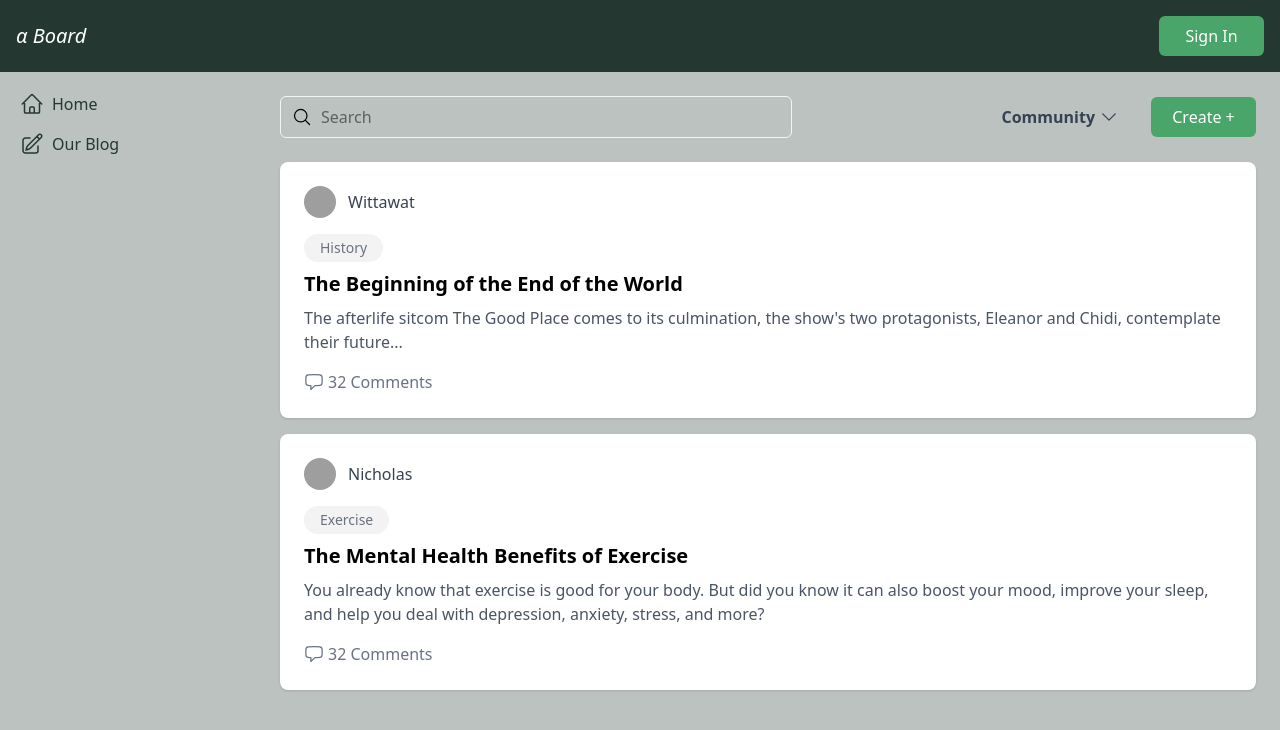
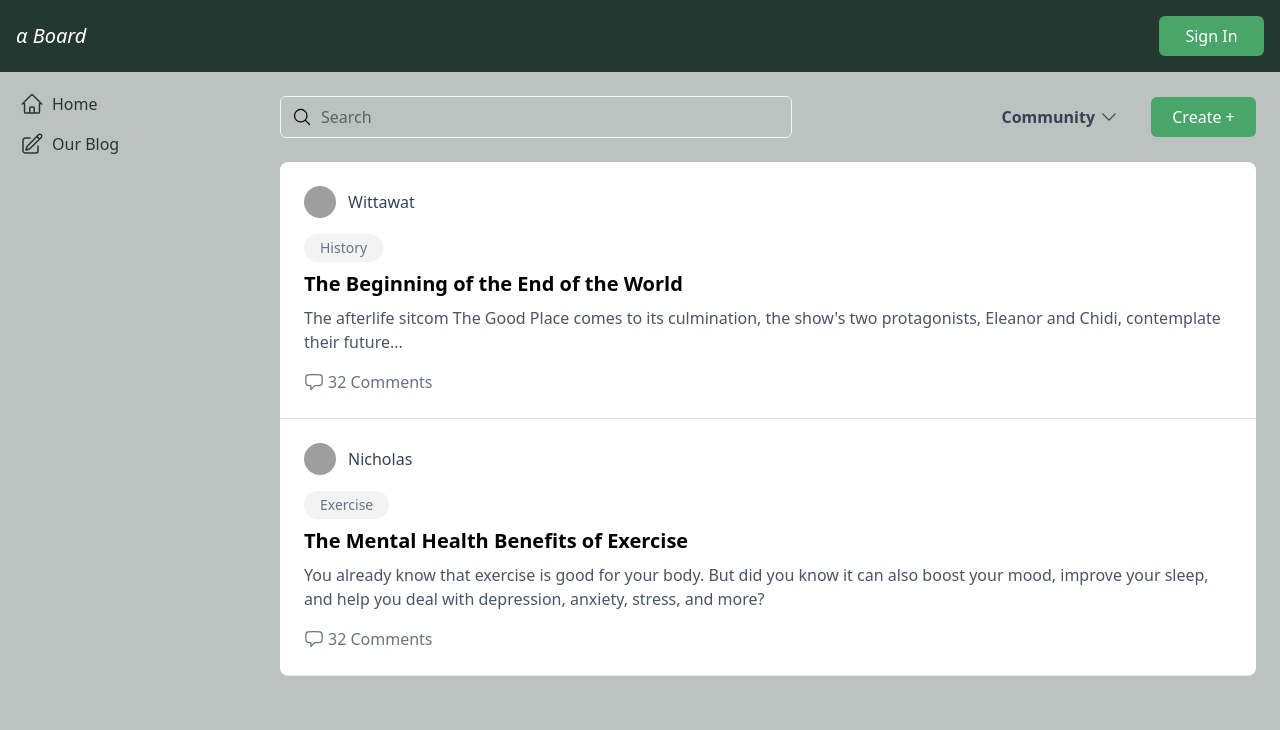
Before and after one commit to bossmiiz/web-board, a Next.js app in the folder frontend/: page / in a window 1280 px wide. Shown: the top 730 px of the page. Built offline with nearby package versions, Linux system fonts and the light colour scheme; grey boxes are pictures that could not be loaded.

Commit message:
Style : update style for blog card to support more post

```diff
--- a/frontend/src/components/BlogCard.tsx
+++ b/frontend/src/components/BlogCard.tsx
@@ -1,25 +1,39 @@
 import Image from "next/image";
+import Link from "next/link";
 import { ChatBubbleLeftIcon } from "@heroicons/react/24/outline";
 
 interface BlogCardProps {
+  id: string;
   title: string;
   excerpt: string;
   author: string;
   category: string;
   commentCount: number;
   authorImage: string;
+  isFirst?: boolean;
+  isLast?: boolean;
 }
 
 const BlogCard = ({
+  id,
   title,
   excerpt,
   author,
   category,
   commentCount,
   authorImage,
+  isFirst = false,
+  isLast = false,
 }: BlogCardProps) => {
+  const getRoundedClasses = () => {
+    if (isFirst) return 'rounded-t-lg';
+    if (isLast) return 'rounded-b-lg';
+    return '';
+  };
+
   return (
-    <div className="bg-white p-6 rounded-lg shadow-sm mb-4">
+    <Link href={`/posts/${id}`}>
+      <div className={`bg-white p-6 ${getRoundedClasses()} border-b border-gray-200 hover:shadow-md transition-shadow cursor-pointer`}>
         <div className="flex items-center space-x-3 mb-4">
           <div className="relative w-8 h-8">
             <Image
@@ -41,6 +55,7 @@ const BlogCard = ({
           <span>{commentCount} Comments</span>
         </div>
       </div>
+    </Link>
   );
 };
 
```
Lines whose indentation alone changed are shown as unchanged.
